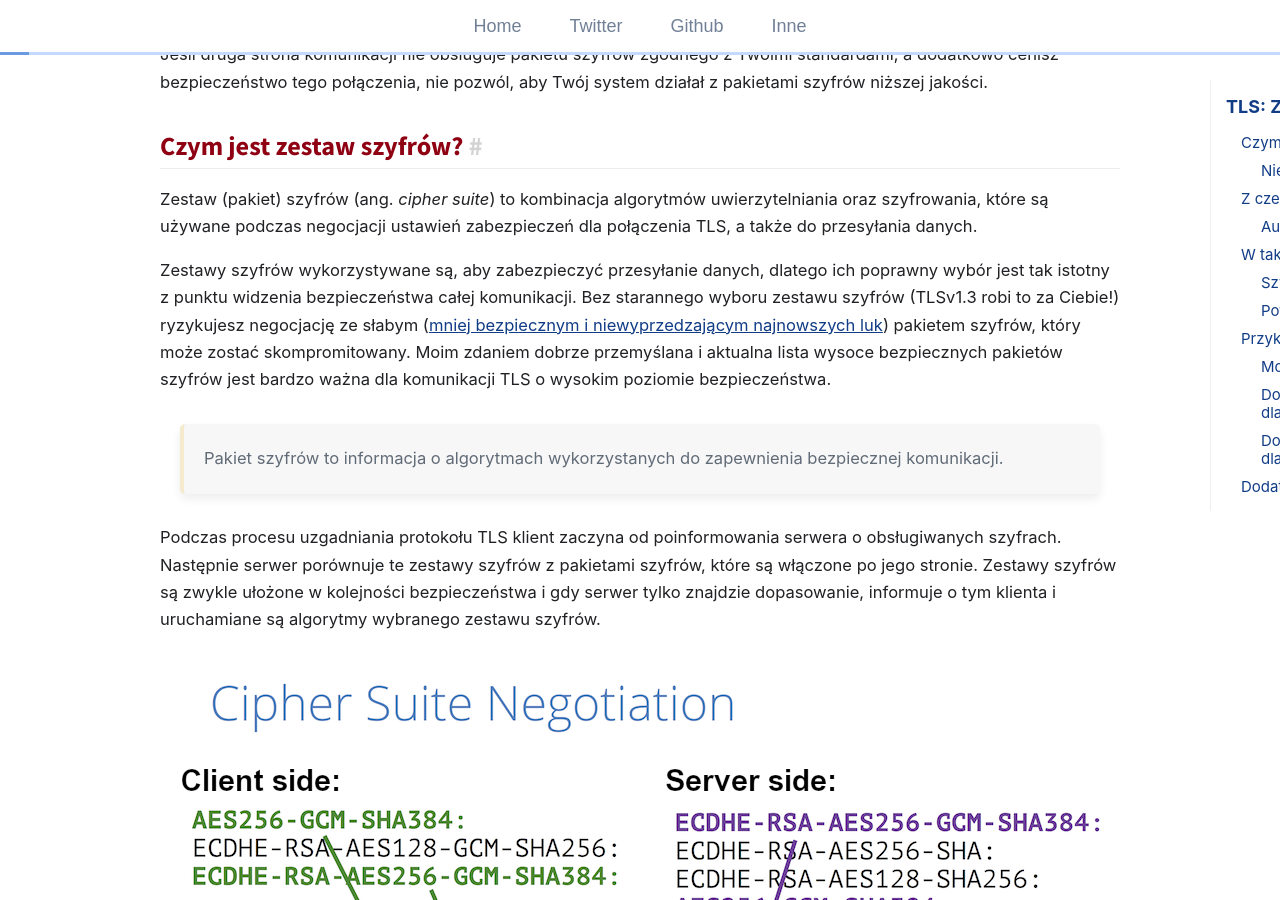
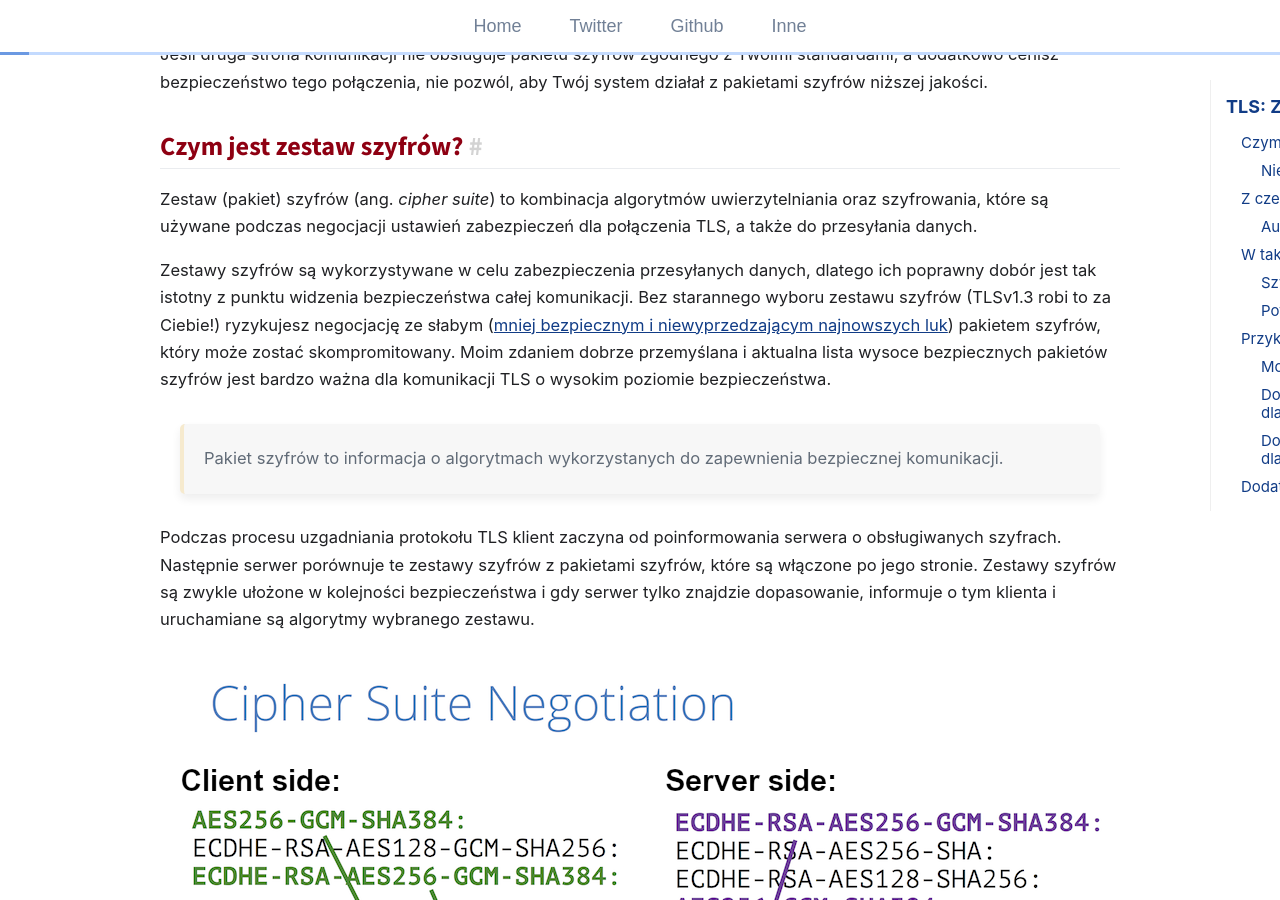
Before and after one commit to git04112019/trimstray.github.io, a Jekyll site: the page built from _posts/2019-12-09-tls-zestawy_szyfrow.md, in a window 1280 px wide and 900 px high, scrolled down 564 px. Built offline with Jekyll 4.4.1, drawn with Linux system fonts in a browser that asks for light colours; comment, search, counter and statistics services are not loaded; some of the changed text lies outside the part shown.

Commit message:
uncommited changes - signed-off-by: trimstray <trimstray@gmail.com>

```diff
--- a/_posts/2019-12-09-tls-zestawy_szyfrow.md
+++ b/_posts/2019-12-09-tls-zestawy_szyfrow.md
@@ -20,11 +20,11 @@ Jeśli druga strona komunikacji nie obsługuje pakietu szyfrów zgodnego z Twoim
 
 Zestaw (pakiet) szyfrów (ang. _cipher suite_) to kombinacja algorytmów uwierzytelniania oraz szyfrowania, które są używane podczas negocjacji ustawień zabezpieczeń dla połączenia TLS, a także do przesyłania danych.
 
-Zestawy szyfrów wykorzystywane są, aby zabezpieczyć przesyłanie danych, dlatego ich poprawny wybór jest tak istotny z punktu widzenia bezpieczeństwa całej komunikacji. Bez starannego wyboru zestawu szyfrów (TLSv1.3 robi to za Ciebie!) ryzykujesz negocjację ze słabym ([mniej bezpiecznym i niewyprzedzającym najnowszych luk](https://ciphersuite.info/page/faq/)) pakietem szyfrów, który może zostać skompromitowany. Moim zdaniem dobrze przemyślana i aktualna lista wysoce bezpiecznych pakietów szyfrów jest bardzo ważna dla komunikacji TLS o wysokim poziomie bezpieczeństwa.
+Zestawy szyfrów są wykorzystywane w celu zabezpieczenia przesyłanych danych, dlatego ich poprawny dobór jest tak istotny z punktu widzenia bezpieczeństwa całej komunikacji. Bez starannego wyboru zestawu szyfrów (TLSv1.3 robi to za Ciebie!) ryzykujesz negocjację ze słabym ([mniej bezpiecznym i niewyprzedzającym najnowszych luk](https://ciphersuite.info/page/faq/)) pakietem szyfrów, który może zostać skompromitowany. Moim zdaniem dobrze przemyślana i aktualna lista wysoce bezpiecznych pakietów szyfrów jest bardzo ważna dla komunikacji TLS o wysokim poziomie bezpieczeństwa.
 
   > Pakiet szyfrów to informacja o algorytmach wykorzystanych do zapewnienia bezpiecznej komunikacji.
 
-Podczas procesu uzgadniania protokołu TLS klient zaczyna od poinformowania serwera o obsługiwanych szyfrach. Następnie serwer porównuje te zestawy szyfrów z pakietami szyfrów, które są włączone po jego stronie. Zestawy szyfrów są zwykle ułożone w kolejności bezpieczeństwa i gdy serwer tylko znajdzie dopasowanie, informuje o tym klienta i uruchamiane są algorytmy wybranego zestawu szyfrów.
+Podczas procesu uzgadniania protokołu TLS klient zaczyna od poinformowania serwera o obsługiwanych szyfrach. Następnie serwer porównuje te zestawy szyfrów z pakietami szyfrów, które są włączone po jego stronie. Zestawy szyfrów są zwykle ułożone w kolejności bezpieczeństwa i gdy serwer tylko znajdzie dopasowanie, informuje o tym klienta i uruchamiane są algorytmy wybranego zestawu.
 
 <p align="center">
   <img src="/assets/img/posts/cipher_suite_neg.png">
@@ -315,9 +315,9 @@ Pamiętaj jednak: <span class="h-b">GCM</span> należy uznać za lepszy od <span
 
 Jednym z głównych problemów, z którym możesz się spotkać to starsi klienci. W celu zapewnienia kompatybilności wstecznej pomyśl o mniej restrykcyjnych szyfrach. Nie tylko musisz włączyć co najmniej jeden specjalny szyfr <span class="h-b">AES128</span> dla obsługi HTTP/2 w odniesieniu do [RFC 7540 - TLS 1.2 Cipher Suites](https://tools.ietf.org/html/rfc7540#section-9.2.2) <sup>[IETF]</sup>, ale musisz także zezwolić na krzywe eliptyczne <span class="h-b">prime256</span>, co zmniejsza wynik skanera SSL Labs dla wymiany kluczy o kolejne 10% nawet jeśli ustawiona jest preferowana kolejność bezpiecznego serwera.
 
-Co więcej, również nowoczesne zestawy szyfrów (np. z rekomendacji Mozilli) cierpią z powodu problemów ze zgodnością głównie dlatego, że pozbywają się <span class="h-b">SHA-1</span> (zobacz na artykuł [Gradually sunsetting SHA-1](https://security.googleblog.com/2014/09/gradually-sunsetting-sha-1.html)). Ale bądź ostrożny jeśli chcesz używać szyfrów z <span class="h-b">HMAC-SHA-1</span>, ponieważ udowodniono, że są one podatne na [ataki kolizyjne](https://shattered.io/). Należy rozważyć bezpieczniejsze alternatywy, takie jak <span class="h-b">SHA-256</span> lub <span class="h-b">SHA-3</span>. Tutaj znajduje się [doskonałe wytłumaczenie](https://crypto.stackexchange.com/a/26518) dlaczego.
+Inną ciekawą sprawą jest to, że nowoczesne zestawy szyfrów (np. z rekomendacji Mozilli) cierpią z powodu problemów ze zgodnością głównie dlatego, że pozbywają się <span class="h-b">SHA-1</span> (zobacz na artykuł [Gradually sunsetting SHA-1](https://security.googleblog.com/2014/09/gradually-sunsetting-sha-1.html)). Bądź jednak ostrożny jeśli chcesz używać szyfrów z <span class="h-b">HMAC-SHA-1</span>, ponieważ udowodniono, że są one podatne na [ataki kolizyjne](https://shattered.io/). Należy rozważyć bezpieczniejsze alternatywy, takie jak <span class="h-b">SHA-256</span> lub <span class="h-b">SHA-3</span>. Tutaj znajduje się [doskonałe wytłumaczenie](https://crypto.stackexchange.com/a/26518) dlaczego.
 
-Jeśli chcesz uzyskać ocenę A+ oraz 100% dla _Cipher Strength_ skanera SSL Labs, zdecydowanie powinieneś wyłączyć 128-bitowe (to główny powód, dla którego nie powinieneś ich używać) zestawy szyfrów oraz szyfry <span class="h-b">CBC</span>, które mają wiele słabych stron. Moim zdaniem 128-bitowe szyfrowanie symetryczne nie jest mniej bezpieczne. Co więcej, jest około 30% szybsze i nadal bezpieczne. Na przykład TLSv1.3 używa zestawu <span class="h-b">TLS_AES_128_GCM_SHA256 (0x1301)</span>.
+Jeśli chcesz uzyskać ocenę A+ oraz 100% dla _Cipher Strength_ skanera SSL Labs, zdecydowanie powinieneś wyłączyć 128-bitowe (moim zdaniem to główny powód, jednak marny, dla którego nie powinieneś ich używać) zestawy szyfrów oraz szyfry <span class="h-b">CBC</span>, które mają wiele słabych stron. Moim zdaniem 128-bitowe szyfrowanie symetryczne nie jest mniej bezpieczne. Co więcej, jest około 30% szybsze i nadal bezpieczne. Na przykład TLSv1.3 używa zestawu <span class="h-b">TLS_AES_128_GCM_SHA256 (0x1301)</span>.
 
 Jedną z ciekawostek są zalecenia branżowe dotyczące <span class="h-b">CHACHA20_POLY1305</span> na przykład:
 
```
